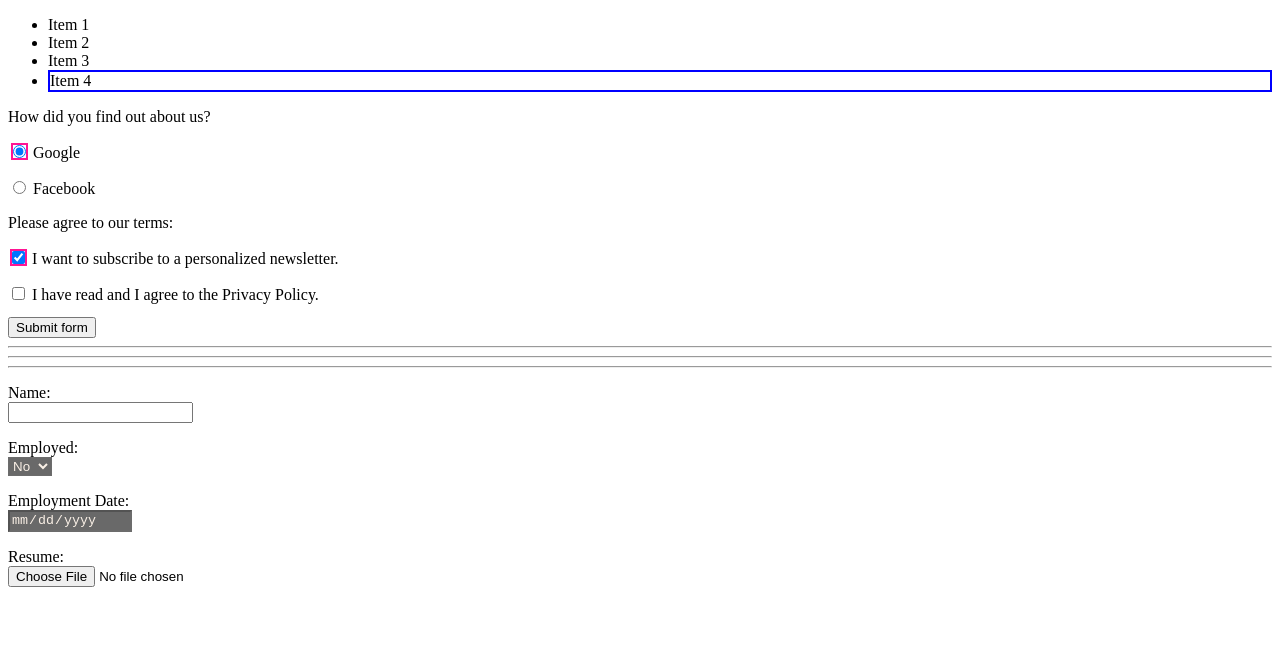
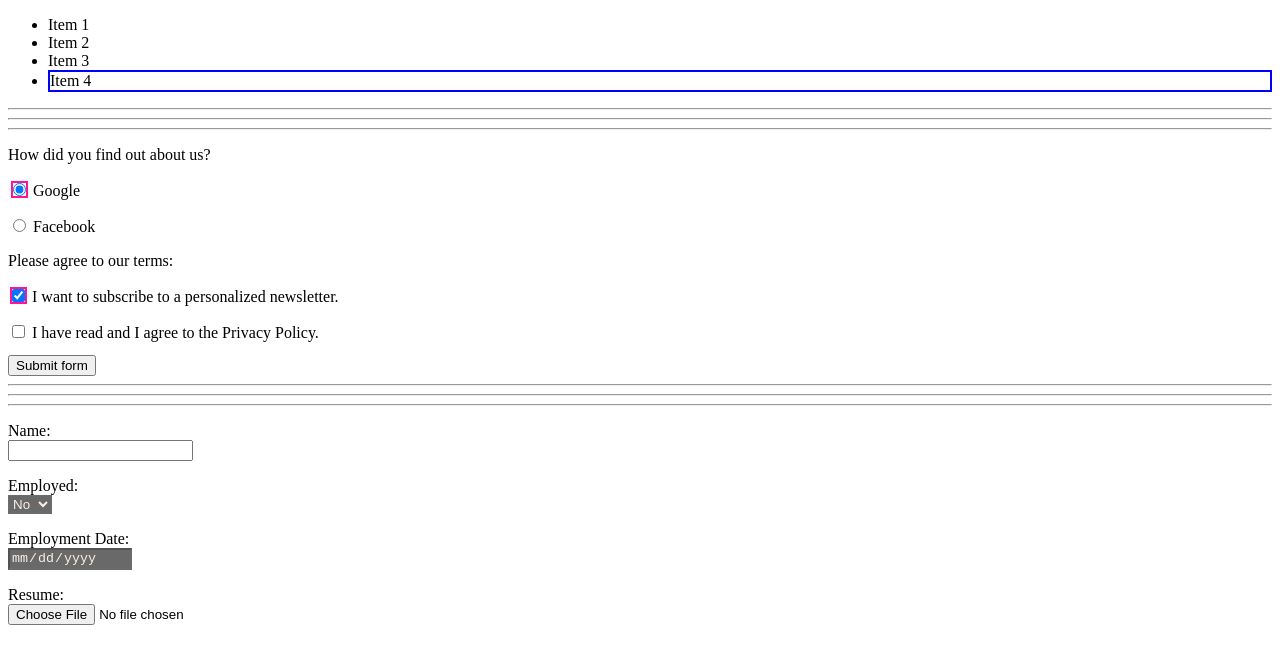
Before and after one commit to saulordias/coderhouse, a plain HTML site: page Aulas/Aula13_pseudoclasses.html in a window 1280 px wide. Drawn offline with Linux system fonts and the light colour scheme.

Commit message:
Atualização

```diff
--- a/Aulas/Aula13_pseudoclasses.html
+++ b/Aulas/Aula13_pseudoclasses.html
@@ -33,6 +33,10 @@
                     <li>Item 4</li>
                 </ul>
             </nav>
+
+            <hr></hr>
+            <hr></hr>
+            <hr></hr>
 
             <!-- checked ---->
 
```
